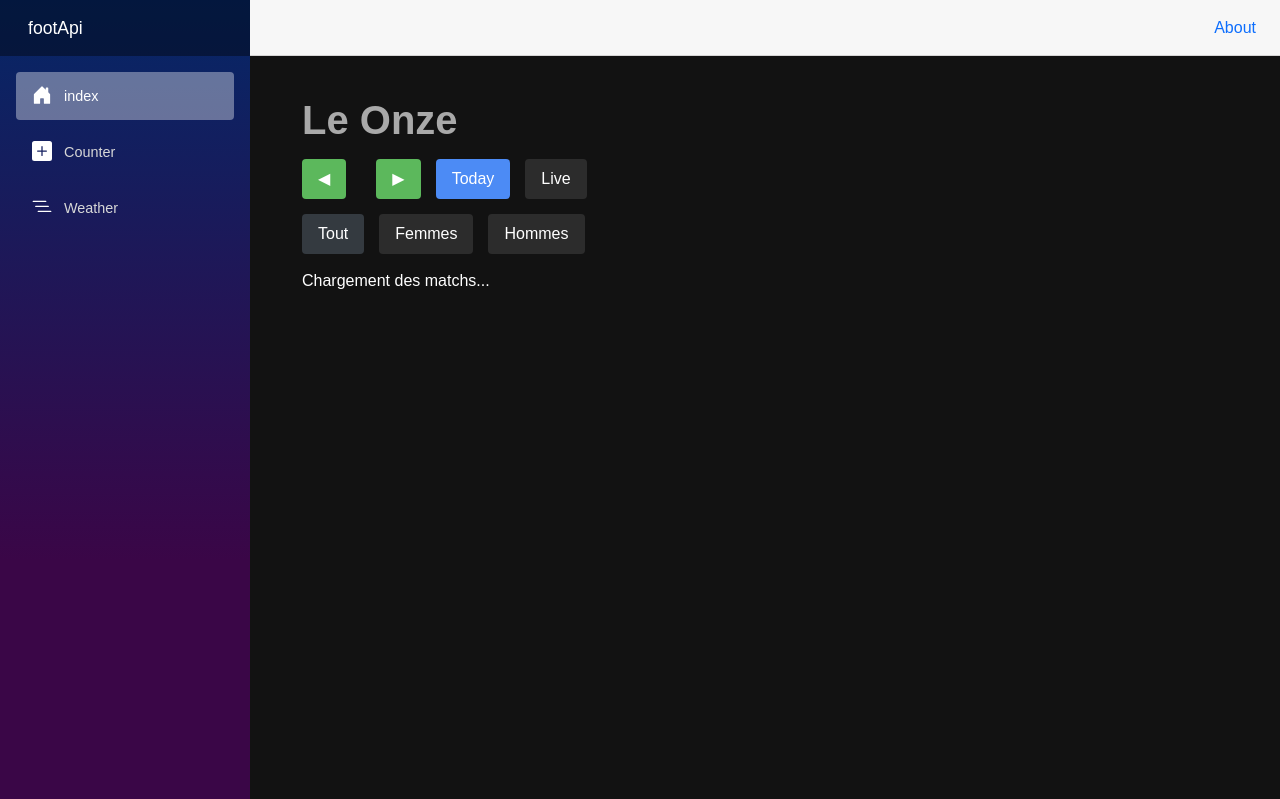
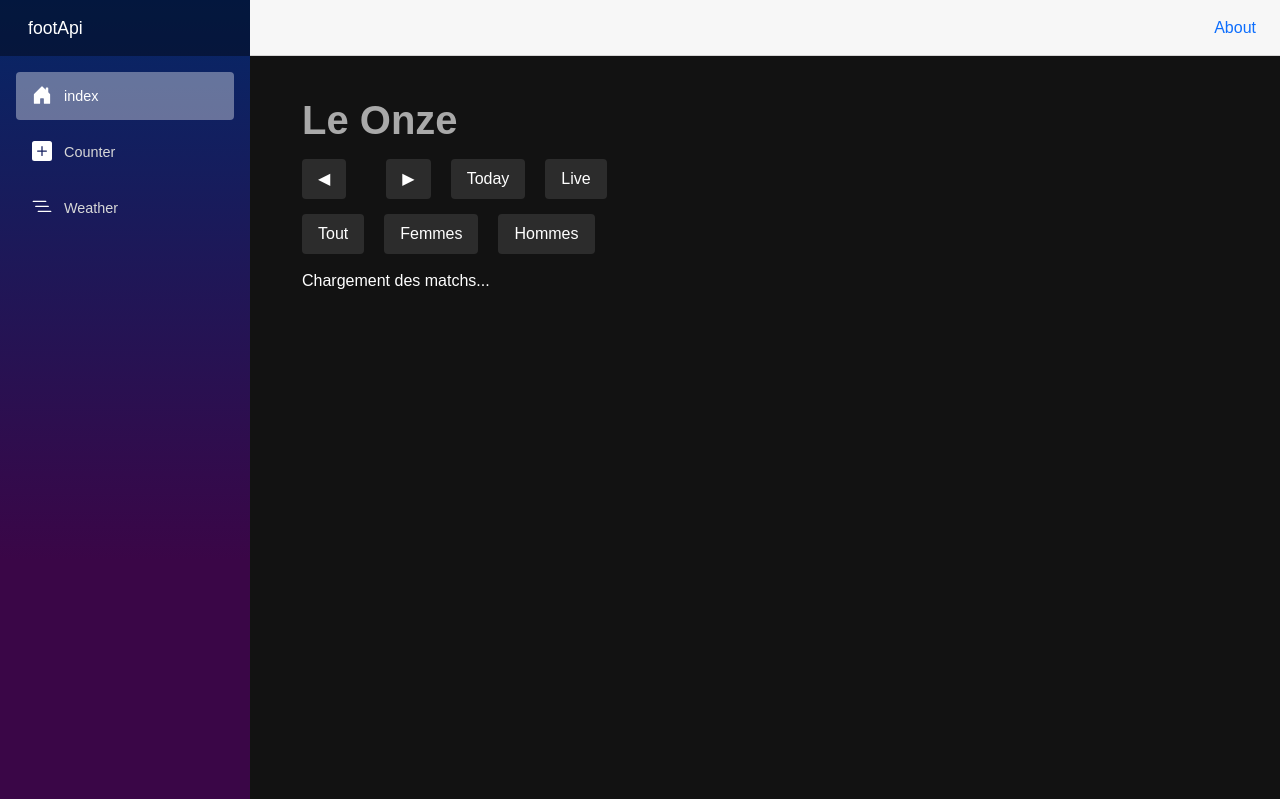
Before and after one commit to yves1-357/footApi, an ASP.NET Core app: page / in a window 1280 px wide. Shown: the top 799 px of the page. Run offline with ASP.NET Core 8, Linux system fonts and the light colour scheme; data that the repository does not hold is empty; style sheets or scripts are compiled from the project's sources; some libraries are stand-ins or nearby versions.

Commit message:
quelque modif(espacement..etc

```diff
--- a/wwwroot/css/custom.css
+++ b/wwwroot/css/custom.css
@@ -5,6 +5,7 @@
     background-color: #121212; /* Fond sombre */
     color: #ffffff;            /* Texte clair */
     font-family: 'Arial', sans-serif;
+
 }
 
 
@@ -28,7 +29,7 @@
 .date-navigation, .filters {
     display: flex;
     align-items: center;
-    gap: 15px;
+    gap: 20px;
     margin-bottom: 15px;
 }
 /* Boutons */
@@ -54,11 +55,11 @@
 }
 
 .btn-success {
-    background-color: #5cb85c !important;
+    background-color: #5cb85c;
 }
 
 .btn-dark {
-    background-color: #343a40 !important;
+    background-color: #343a40;
 }
 
 .btn-outline-dark {
@@ -106,11 +107,11 @@
 
 /* Boutons actifs (primary, danger, etc.) */
 .btn-primary {
-    background-color: #4c8bf5 !important;
+    background-color: #4c8bf5;
 }
 
 .btn-danger {
-    background-color: #d9534f !important;
+    background-color: #d9534f;
 }
 
 .league-list {
@@ -209,7 +210,7 @@
 }
 
 .button-bar .btn-danger {
-    background-color: #d9534f; /* Couleur rouge pour un bouton actif */
+    background-color: #d9534f; /* Couleur rouge pour un bouton live actif */
 }
 table.table {
     width: 100%;
```
